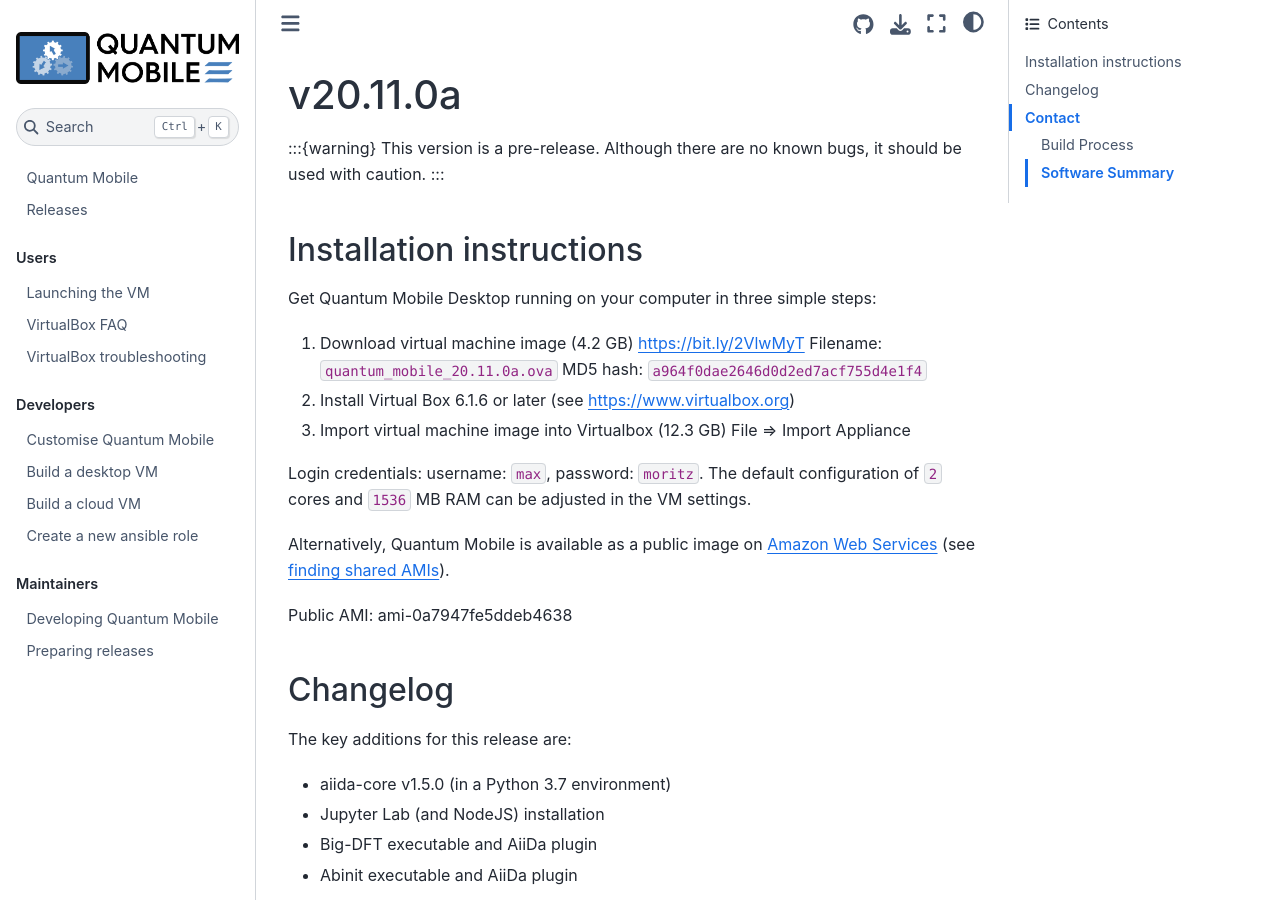
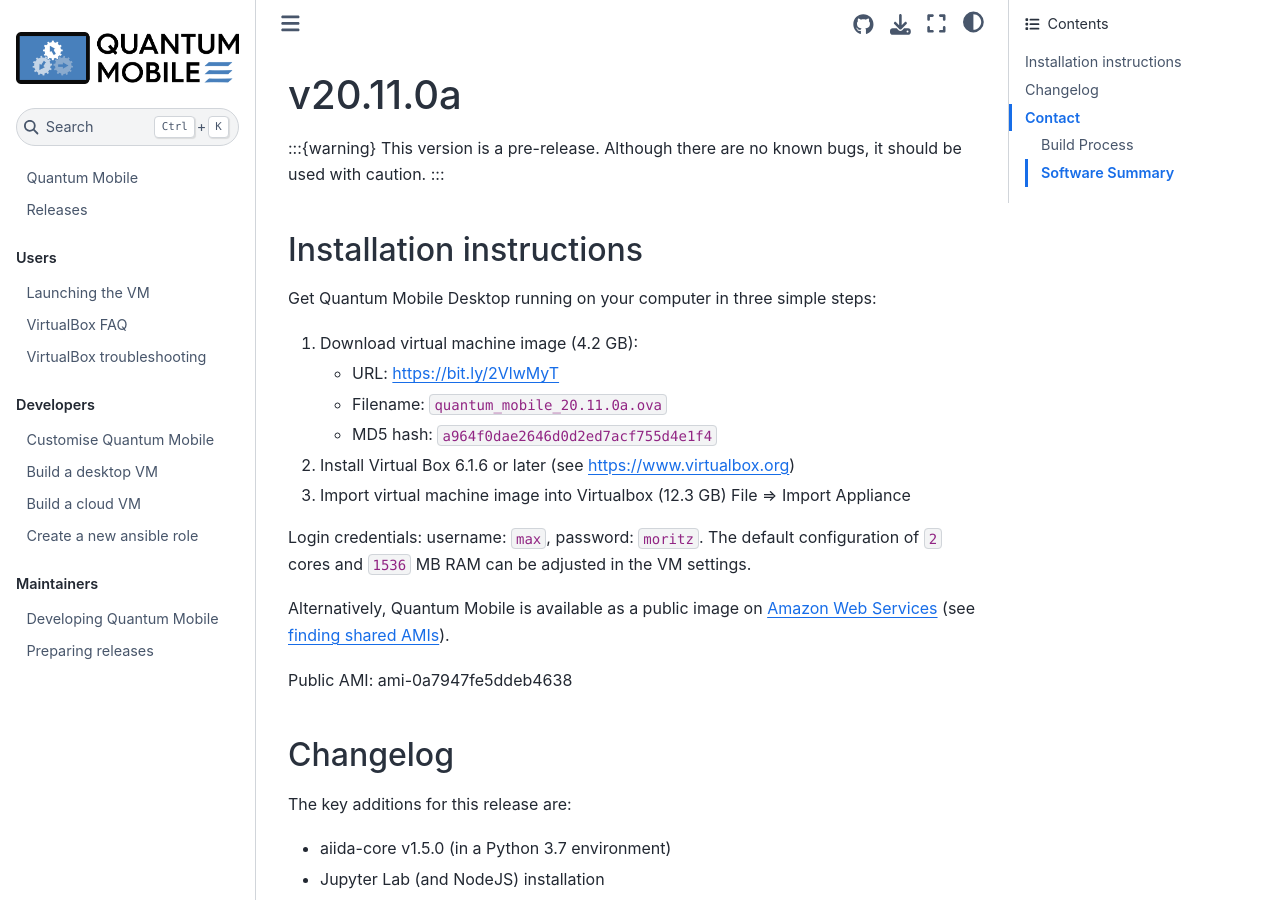
Before and after one commit to marvel-nccr/quantum-mobile, a Sphinx documentation site: the page built from docs/releases/both/20.11.0a.md, in a window 1280 px wide and 900 px high. Built offline with Sphinx 7.4.7 and the Sphinx Book theme 1.1.4, drawn with Linux system fonts in a browser that asks for light colours; some of the changed lines change nothing that is shown.

Commit message:
📚 DOCS: minor improvement

```diff
--- a/docs/releases/both/20.11.0a.md
+++ b/docs/releases/both/20.11.0a.md
@@ -17,10 +17,10 @@
 
 Get Quantum Mobile Desktop running on your computer in three simple steps:
 
- 1. Download virtual machine image (4.2 GB)
-    <https://bit.ly/2VlwMyT>
-    Filename: `quantum_mobile_20.11.0a.ova`
-    MD5 hash: `a964f0dae2646d0d2ed7acf755d4e1f4`
+ 1. Download virtual machine image (4.2 GB):
+    - URL: <https://bit.ly/2VlwMyT>
+    - Filename: `quantum_mobile_20.11.0a.ova`
+    - MD5 hash: `a964f0dae2646d0d2ed7acf755d4e1f4`
  2. Install Virtual Box 6.1.6 or later (see <https://www.virtualbox.org>)
  3. Import virtual machine image into Virtualbox (12.3 GB)
     File => Import Appliance
```
